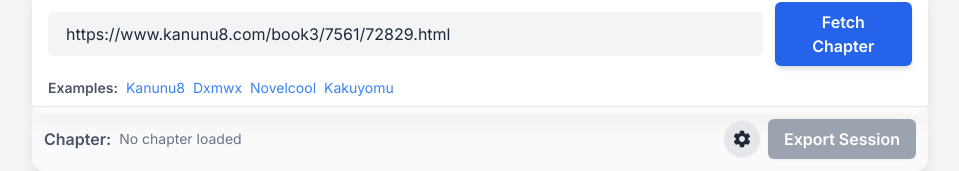
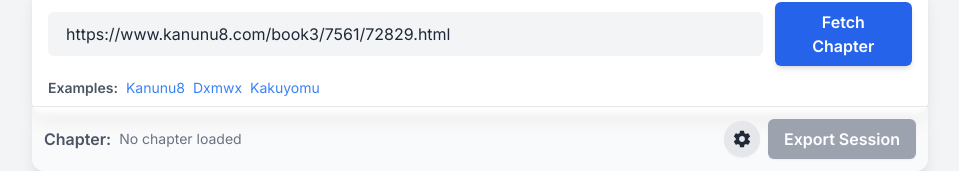
Before and after one commit to anantham/LexiconForge, a React (Vite) app: page / in a window 1280 px wide. Shown: the part 146-317 px from the top of the page, without its empty margins (160-1119 px from the left). Built offline with nearby package versions, Linux system fonts and the light colour scheme.

Commit message:
chore(examples): remove Novelcool from examples
Novelcool is English-only; removing from quick examples avoids confusion while keeping adapter support intact.

```diff
--- a/components/InputBar.tsx
+++ b/components/InputBar.tsx
@@ -45,7 +45,7 @@ const InputBar: React.FC = () => {
         <span className="font-semibold">Examples:</span>
         <button onClick={() => handleExampleClick('https://www.kanunu8.com/book3/7561/72829.html')} className="ml-2 text-blue-500 hover:underline">Kanunu8</button>
         <button onClick={() => handleExampleClick('https://www.dxmwx.org/read/47693_37783373.html')} className="ml-2 text-blue-500 hover:underline">Dxmwx</button>
-        <button onClick={() => handleExampleClick('https://novelcool.com/chapter/Eternal-Life-Chapter-49/10041268/')} className="ml-2 text-blue-500 hover:underline">Novelcool</button>
+        {/* Novelcool removed from examples (English-only content) */}
         <button onClick={() => handleExampleClick('https://kakuyomu.jp/works/16816927859418072361/episodes/16817330667519070884')} className="ml-2 text-blue-500 hover:underline">Kakuyomu</button>
       </div>
       {error && <p className="mt-3 text-red-500 dark:text-red-400 text-center font-medium">{error}</p>}
```
